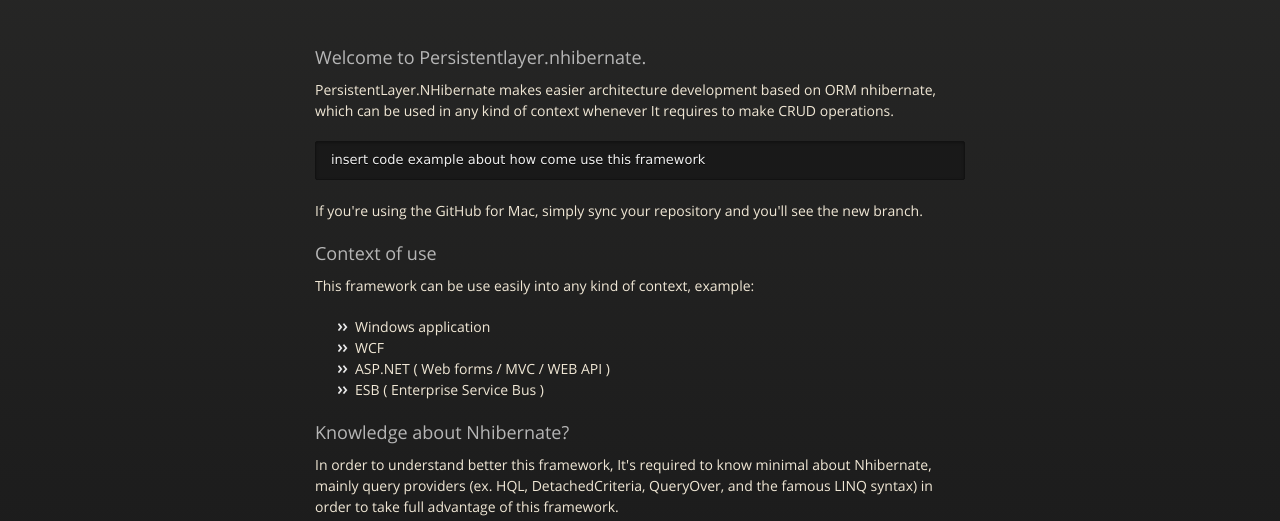
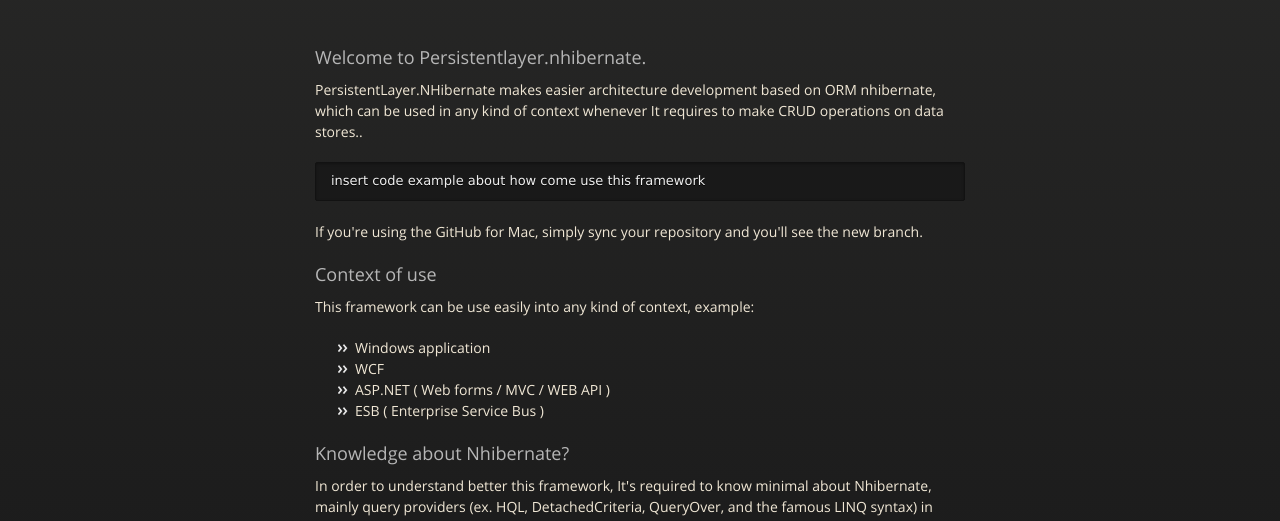
Before and after one commit to TheHunter/PersistentLayer.NHibernate, a plain HTML site: page index.html in a window 1280 px wide. Shown: the part 253-774 px from the top of the page. Drawn offline with nearby package versions, Linux system fonts and the light colour scheme.

Commit message:
Update index.html

```diff
--- a/index.html
+++ b/index.html
@@ -41,7 +41,7 @@
         <h3>
 <a name="welcome-to-persistentlayernhibernate" class="anchor" href="#welcome-to-persistentlayernhibernate"><span class="octicon octicon-link"></span></a>Welcome to Persistentlayer.nhibernate.</h3>
 
-<p>PersistentLayer.NHibernate makes easier architecture development based on ORM nhibernate, which can be used in any kind of context whenever It requires to make CRUD operations.</p>
+<p>PersistentLayer.NHibernate makes easier architecture development based on ORM nhibernate, which can be used in any kind of context whenever It requires to make CRUD operations on data stores..</p>
 
 <pre><code>insert code example about how come use this framework
 </code></pre>
```
